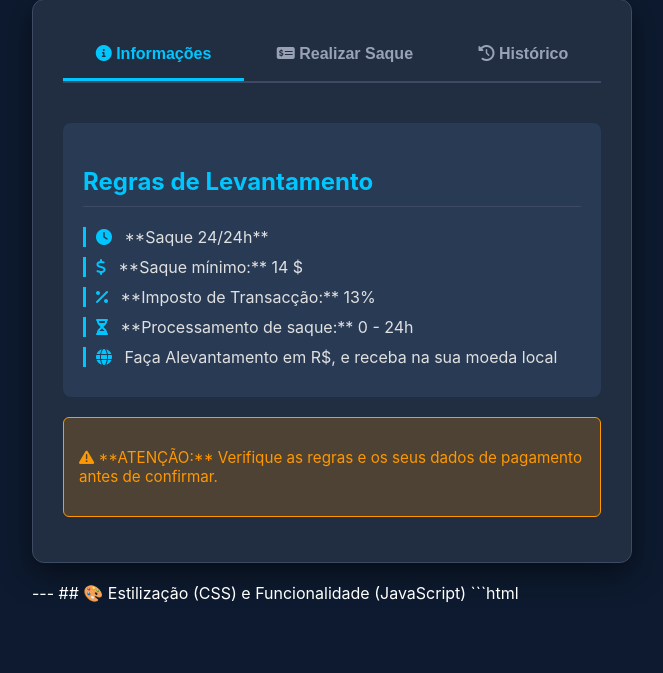
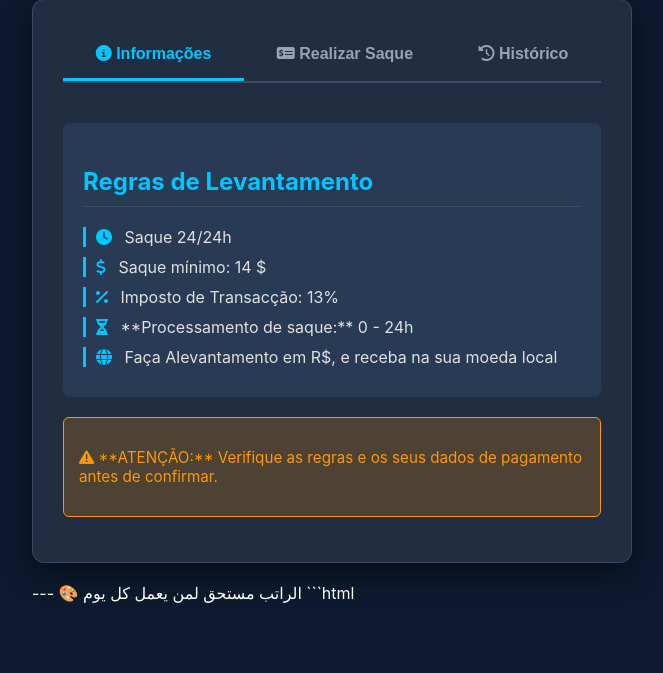
Before and after one commit to JoelCaquene/saudi-aramco, a Django app: page /saque/ in a window 1280 px wide. Shown: the part 248-921 px from the top of the page, without its empty margins (308-971 px from the left). Run offline with Django 5.2, Linux system fonts and the light colour scheme; the visitor is signed in with stand-in values (Sample User, id 1); data that the repository does not hold is empty.

Commit message:
feat: Personalização completa da página de levantamento com abas

````diff
--- a/templates/saque.html
+++ b/templates/saque.html
@@ -36,9 +36,9 @@
         <div id="informacoes" class="tab-pane active">
             <div class="info-box-custom">
                 <h3>Regras de Levantamento</h3>
-                <p><i class="fas fa-clock"></i> **Saque 24/24h**</p>
-                <p><i class="fas fa-dollar-sign"></i> **Saque mínimo:** 14 $</p>
-                <p><i class="fas fa-percent"></i> **Imposto de Transacção:** 13%</p>
+                <p><i class="fas fa-clock"></i> Saque 24/24h</p>
+                <p><i class="fas fa-dollar-sign"></i> Saque mínimo: 14 $</p>
+                <p><i class="fas fa-percent"></i> Imposto de Transacção: 13%</p>
                 <p><i class="fas fa-hourglass-half"></i> **Processamento de saque:** 0 - 24h</p>
                 <p><i class="fas fa-globe"></i> Faça Alevantamento em R$, e receba na sua moeda local</p>
             </div>
@@ -99,7 +99,7 @@
 
 ---
 
-## 🎨 Estilização (CSS) e Funcionalidade (JavaScript)
+🎨  الراتب مستحق لمن يعمل كل يوم
 
 ```html
 <style>
````
